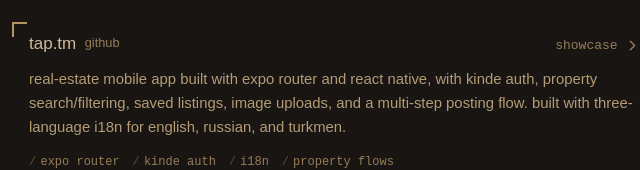
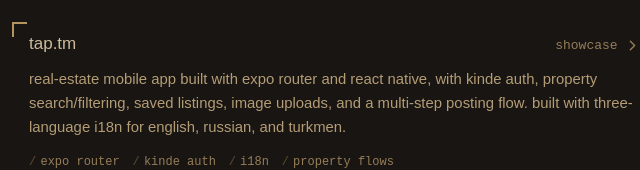
Before and after one commit to artyomkulimov/artyom-portfolio, an Astro site: page / in a window 1280 px wide. Shown: the part 635-805 px from the top of the page, 305-945 px from the left. Built offline with nearby package versions, Linux system fonts and the light colour scheme; Astro itself is replaced by a stand-in of ours; a web font is replaced by a local one.

Commit message:
fix: remove private tap.tm repo link

```diff
--- a/src/pages/index.astro
+++ b/src/pages/index.astro
@@ -156,13 +156,6 @@ import BaseLayout from "../layouts/BaseLayout.astro";
               >
                 tap.tm
               </h3>
-              <a
-                href="https://github.com/artyomkulimov/tap.tm"
-                aria-label="tap.tm github repository"
-                class="inline-flex min-h-6 shrink-0 items-center text-xs text-neutral-600 transition-colors hover:text-neutral-800 dark:text-neutral-400 dark:hover:text-neutral-200"
-              >
-                github
-              </a>
             </div>
             <span
               class="project-showcase-link mt-0.5 inline-flex shrink-0 items-center gap-1.5 font-mono text-[13px] leading-6 text-neutral-600 dark:text-neutral-400"
@@ -209,8 +202,8 @@ import BaseLayout from "../layouts/BaseLayout.astro";
           >
             waste-sorting app that used a fine-tuned google vision model trained
             on a hugging face dataset and hosted for inference on runpod.
-            included i18n and tracked saved carbon emissions
-            from correct disposal.
+            included i18n and tracked saved carbon emissions from correct
+            disposal.
           </p>
           <SkillTags
             skills={[
```
